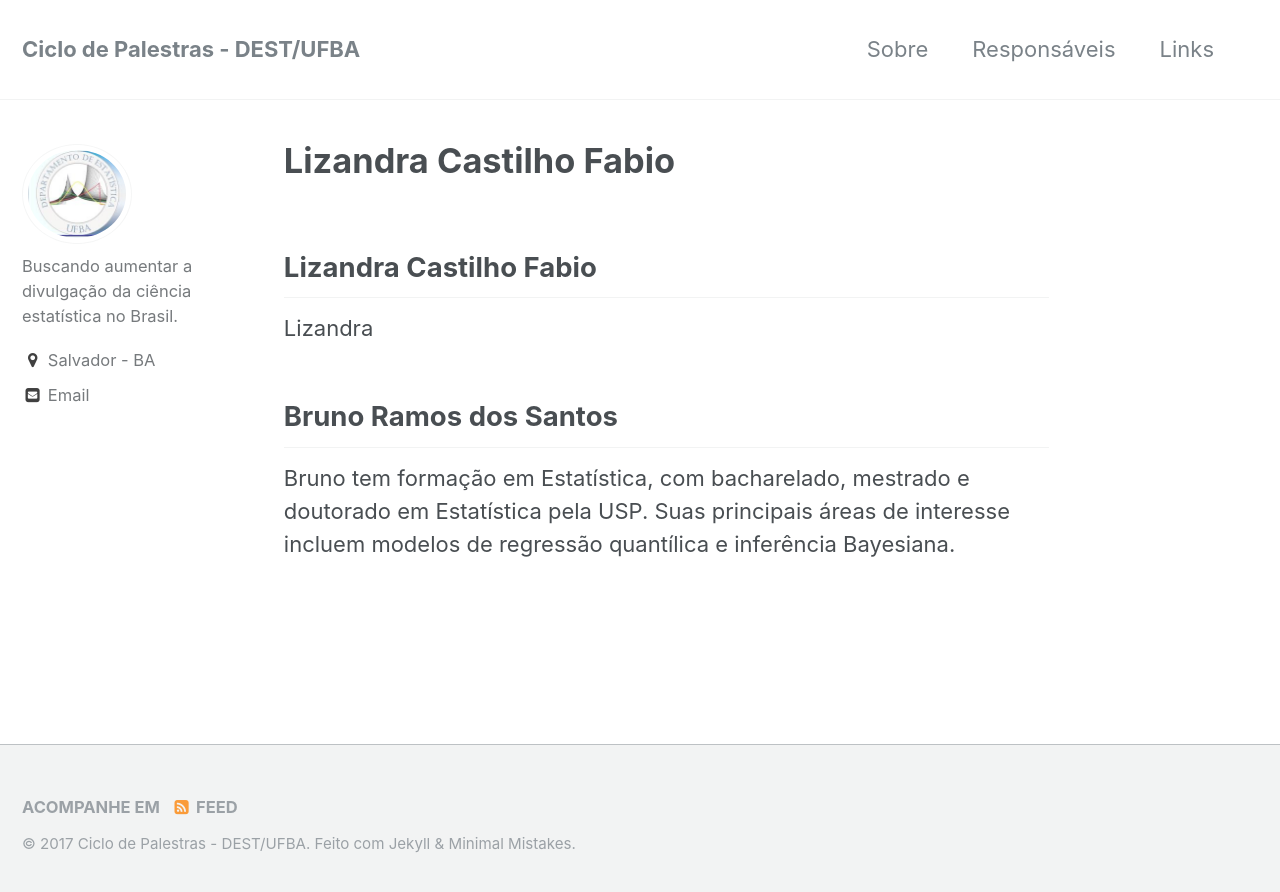
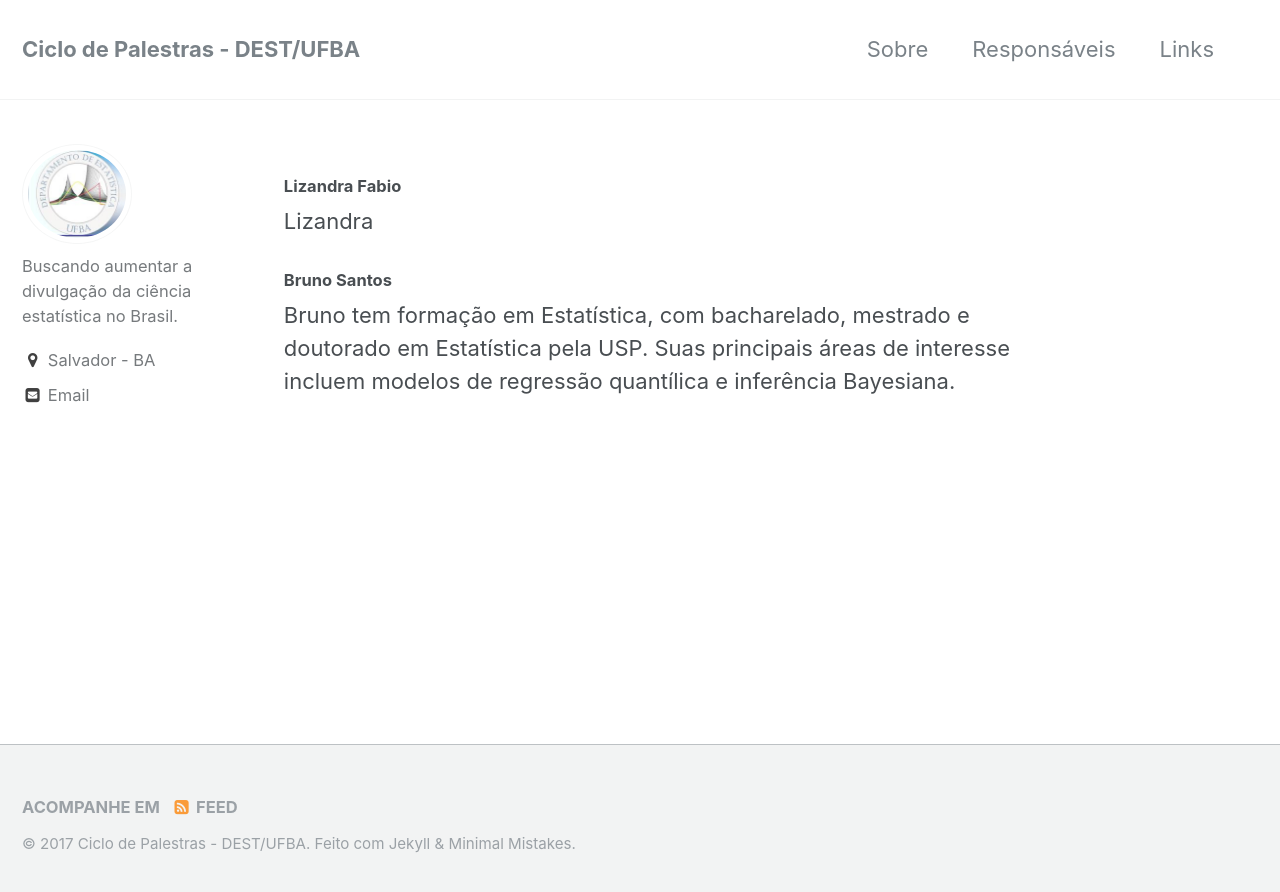
Before and after one commit to ciclo-palestras-dest-ufba/ciclo-palestras-dest-ufba.github.io, a Jekyll site: the page built from responsaveis.md, in a window 1280 px wide. Shown: the top 892 px of the page. Built offline with Jekyll 4.4.1, drawn with Linux system fonts in a browser that asks for light colours; our own code applies the rules of GitHub Pages for plain Markdown files.

Commit message:
Alterando info

```diff
--- a/responsaveis.md
+++ b/responsaveis.md
@@ -2,10 +2,10 @@
 permalink: /responsaveis/
 ---
 
-## Lizandra Castilho Fabio
+#### Lizandra Fabio
 
 Lizandra
 
-## Bruno Ramos dos Santos
+#### Bruno Santos
 
 Bruno tem formação em Estatística, com bacharelado, mestrado e doutorado em Estatística pela USP. Suas principais áreas de interesse incluem modelos de regressão quantílica e inferência Bayesiana.
```
